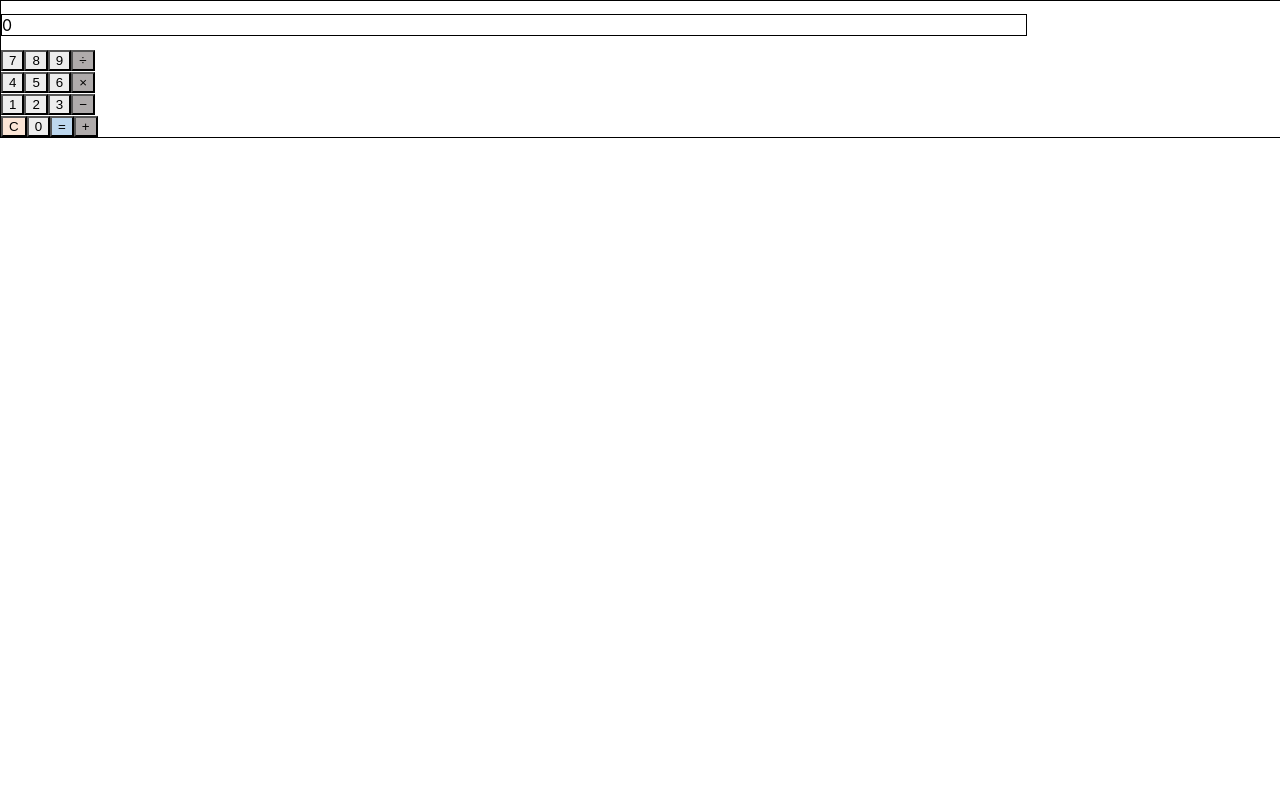
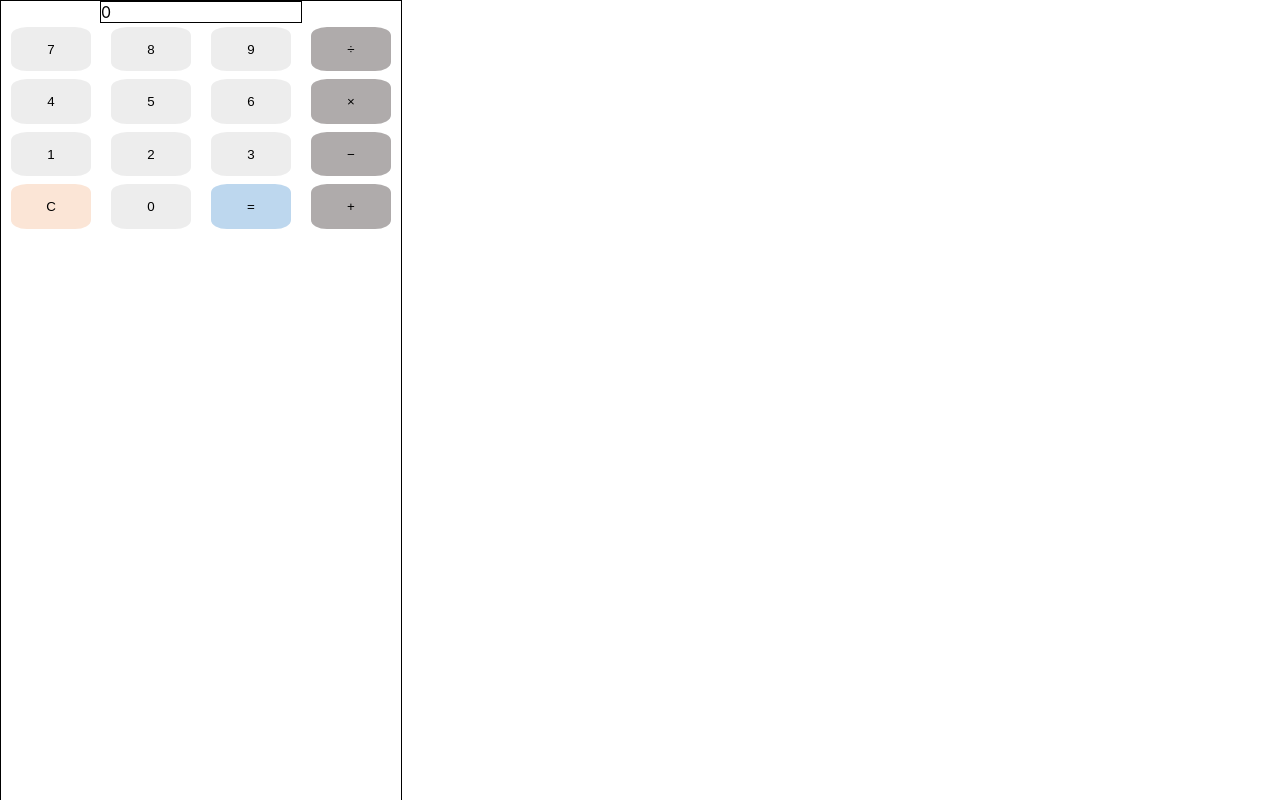
Before and after one commit to mmng2mgo/calculator, a React (Create React App) app: page / in a window 1280 px wide. Shown: the top 800 px of the page. Built offline with nearby package versions, Linux system fonts and the light colour scheme.

Commit message:
display flexを使用したスタイルの追加

```diff
--- a/src/components/Button.css
+++ b/src/components/Button.css
@@ -1,19 +1,41 @@
 .button{
     display: flex;
+    flex-wrap: wrap;
+    justify-content: space-around;
+    color: #000000;
 }
 
 .number-button{
+    width: 20%;
+    margin: 1%;
     background-color: #EDEDED;
+    border: #A5A5A5;
+    border-radius: 20%;
+    aspect-ratio: 1.8/1;
 }
 
 .operator-button{
+    width: 20%;
+    margin: 1%;
     background-color: #AFABAB;
+    border: #A5A5A5;
+    border-radius: 20%;
+    aspect-ratio: 1.8/1;
 }
 
 .equal-button{
+    width: 20%;
+    margin: 1%;
     background-color: #BDD7EE;
+    border: #A5A5A5;
+    border-radius: 20%;
+    aspect-ratio: 1.8/1;
 }
-
 .clear-button{
+    width: 20%;
+    margin: 1%;
     background-color: #FBE5D6;
+    border: #A5A5A5;
+    border-radius: 20%;
+    aspect-ratio: 1.8/1;
 }
--- a/src/components/Calculator.jsx
+++ b/src/components/Calculator.jsx
@@ -38,9 +38,10 @@ export function Calculator(){
     };
 
     return (
-    <div className={styles.calculator}>
+    <div className={styles.container}>
+        <div className={styles.content}>
             <Display selectedValue={ resultValue }></Display>
-        <div>
+            <div className="button">
                 {BUTTONS.map((button, index) => (
                     <React.Fragment key={index}>
                         <Button
@@ -48,10 +49,10 @@ export function Calculator(){
                             value={button}
                             handle={selectFunction(button)}
                         />
-                    {(index + 1) % 4 === 0 && <br />}
                     </React.Fragment>
                     ))}
             </div>
         </div>
+    </div>
     );
 }
--- a/src/components/Calculator.module.css
+++ b/src/components/Calculator.module.css
@@ -1,16 +1,22 @@
-.calculator{
-    width: 100%;
-    height: 100%;
-    /* margin-top: 5%; */
-    /* margin-bottom: 5%; */
-    margin-left: auto;
-    margin-right: auto;
+.container{
+    max-width: 400px;
+    min-width: 150px;
+    position: relative;
+    padding-top: 100%;
+    overflow: hidden;
     border: 1px solid #000000;
 }
-
-.background{
-    width: 150px;
-    height: 160px;
-    border: 2px solid #000000;
-    background-color:#FFFFFF;
+.content{
+    position: absolute;
+    top: 0;
+    right: 0;
+    left: 0;
+    bottom: 0;
+    margin: auto;
 }
+/*
+@media screen and(min-width: 600px){
+    .container{
+        padding-bottom: 16.67%;
+    }
+} */
--- a/src/components/Display.css
+++ b/src/components/Display.css
@@ -1,7 +1,5 @@
 .display{
-    width: 80%;
-    height: 20px;
-    margin-top: 1%;
-    margin-bottom: 1%;
+    width: 50%;
+    margin: auto;
     border: 1px solid #000000;
 }
```
Lines whose indentation alone changed are shown as unchanged.
